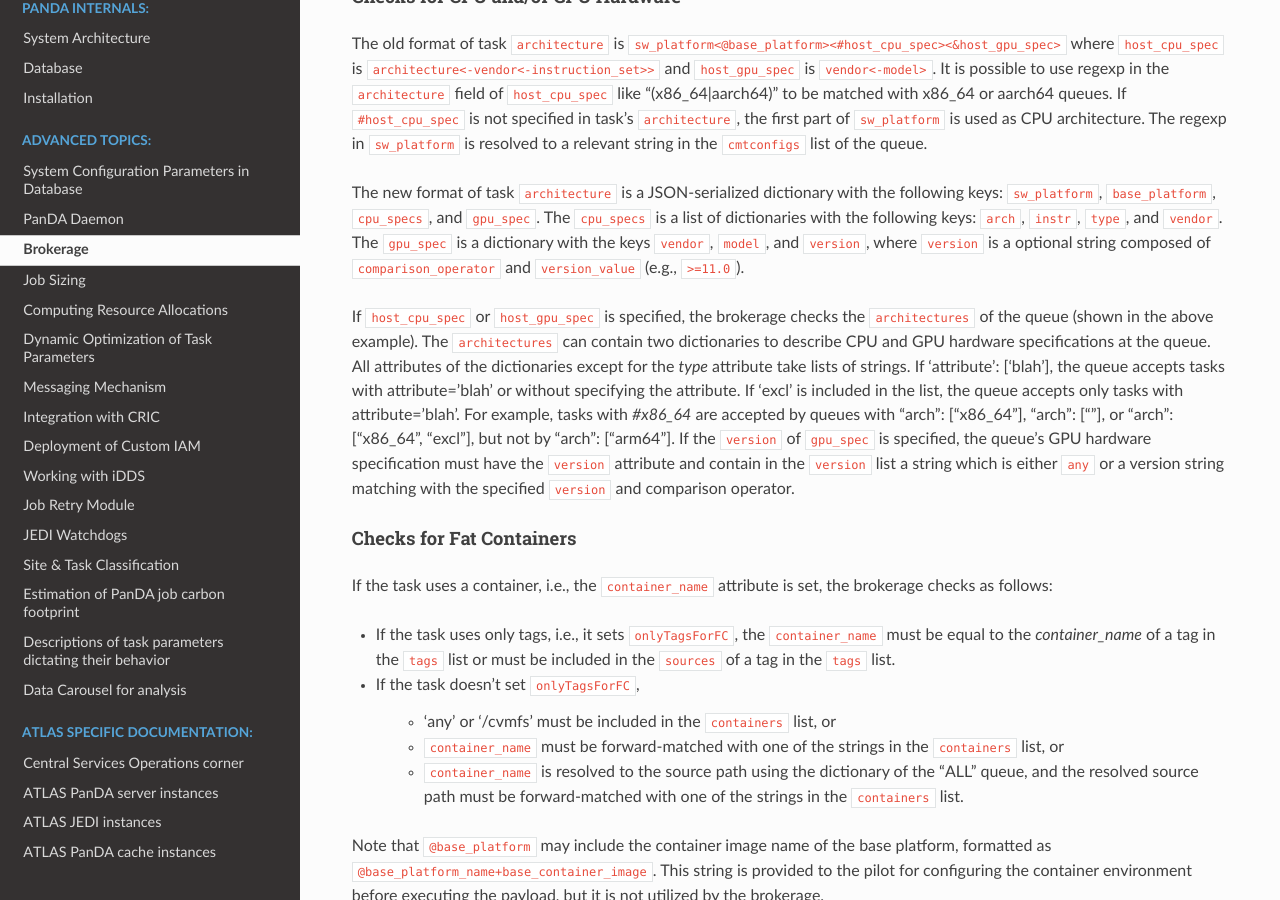
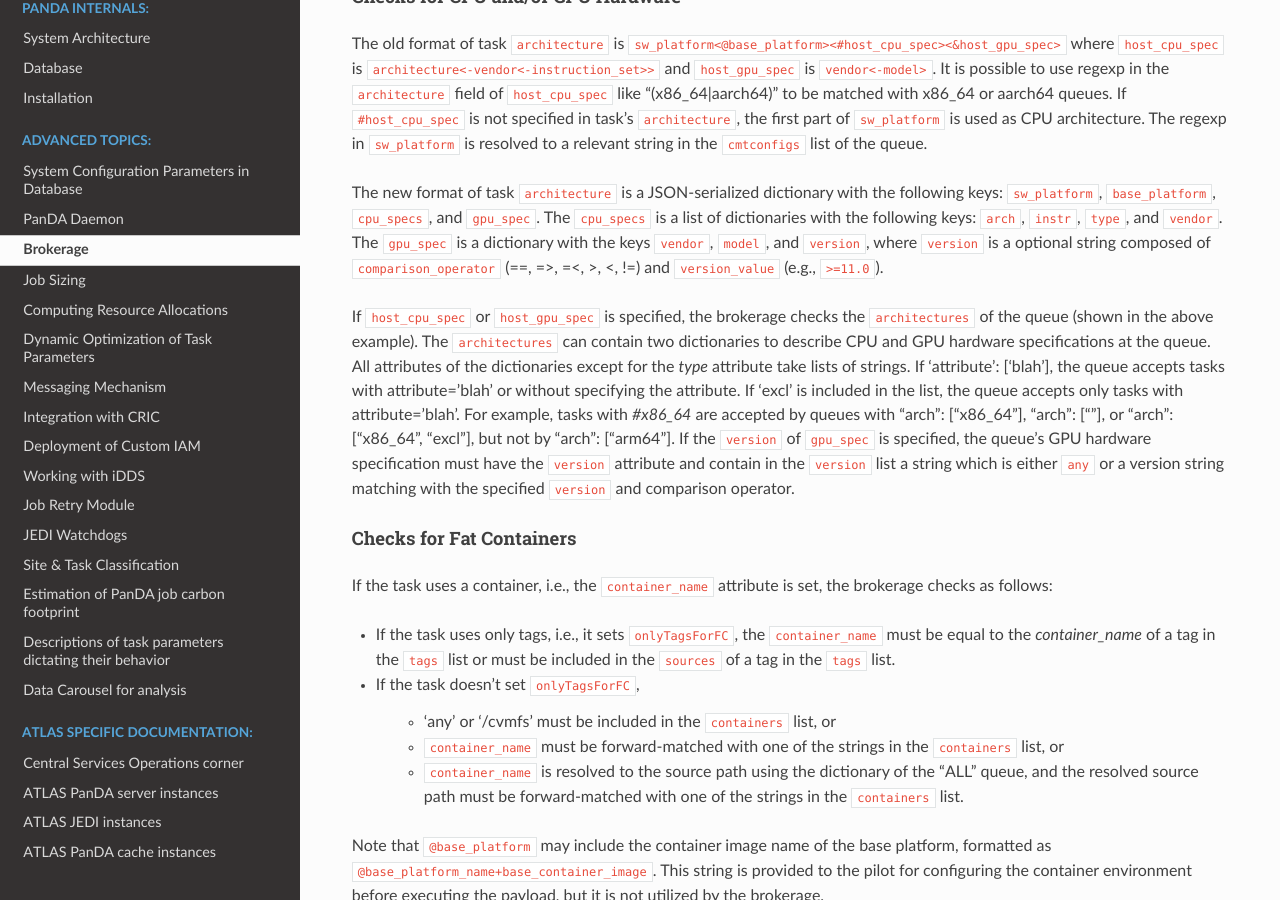
Before and after one commit to PanDAWMS/panda-docs, a Sphinx documentation site: the page built from docs/source/advanced/brokerage.rst, in a window 1280 px wide and 900 px high, scrolled down 6108 px. Built offline with Sphinx 7.4.7 and the Read the Docs theme 3.1.0, drawn with Linux system fonts in a browser that asks for light colours; pages that are not in the unit, such as notebooks, are missing from menus; part of the change alters nothing that is shown.

```diff
--- a/docs/source/advanced/brokerage.rst
+++ b/docs/source/advanced/brokerage.rst
@@ -360,7 +360,7 @@ The new format of task ``architecture`` is a JSON-serialized dictionary with the
 ``cpu_specs``, and ``gpu_spec``.
 The ``cpu_specs`` is a list of dictionaries with the following keys: ``arch``, ``instr``, ``type``, and ``vendor``.
 The ``gpu_spec`` is a dictionary with the keys ``vendor``, ``model``, and ``version``, where ``version`` is a optional string composed of
-``comparison_operator`` and ``version_value`` (e.g., ``>=11.0``).
+``comparison_operator`` (==, =>, =<, >, <, !=) and ``version_value`` (e.g., ``>=11.0``).
 
 If ``host_cpu_spec`` or ``host_gpu_spec`` is specified, the brokerage checks the ``architectures`` of the queue (shown in the above example).
 The ``architectures`` can contain two dictionaries to describe CPU and GPU hardware specifications at the queue.
```
